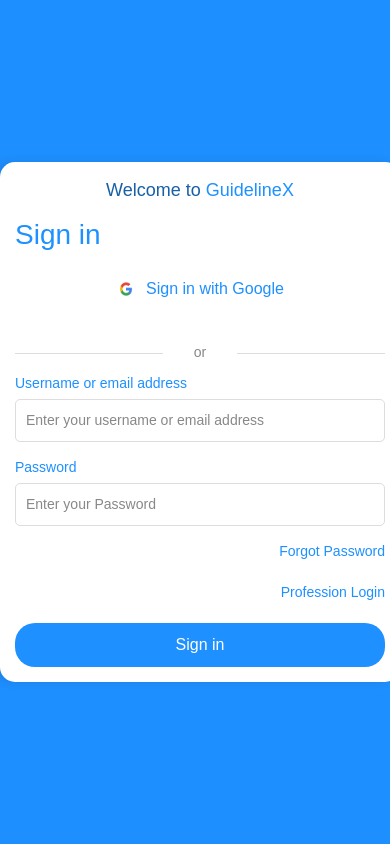
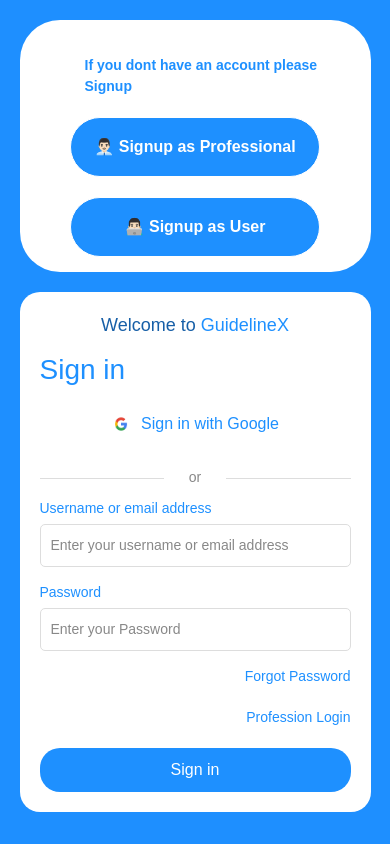
Before and after one commit to KevithMannage/sample, a React (Vite) app in the folder frontend/: page / in a window 390 px wide. Built offline with nearby package versions, Linux system fonts and the light colour scheme.

Commit message:
Improve mobile responsiveness in Login.css by adjusting layout, hiding unnecessary sections, and refining styles for smaller screens

```diff
--- a/frontend/src/Login.css
+++ b/frontend/src/Login.css
@@ -310,7 +310,17 @@
 
 
 
-/* Add responsiveness for mobile devices */
+
+
+
+
+
+
+
+
+
+
+
 
 @media (max-width: 768px) {
   body {
@@ -321,53 +331,77 @@
   .login-container {
     flex-direction: column;
     margin: 0;
-    align-items: center; /* Center the right container horizontally */
-    justify-content: center; /* Center the right container vertically */
+    align-items: center;
+    justify-content: flex-start;
+  }
+
+  /* Hide all unnecessary sections on mobile */
+  .left-section .logo {
+    display: none !important;
   }
 
   .left-section {
-    display: none;
-  }
-
-  .logo {
-    display: none;
+    display: block;
+    flex: none;
+    width: 100%;
   }
 
   .right-section {
-    min-width: 200px;
+    display: block; /* Ensure it's visible */
+    width: 90%;
     padding: 20px;
     border-radius: 20px;
-    margin: 0 auto; /* Center the container */
+    margin: 0 auto;
+    min-width: unset;
+    max-width: 400px;
+    box-shadow: none;
   }
 
   .right-section h4 {
-    font-size: 36px;
+    font-size: 32px;
+  }
+
+  .user-section {
+    display: block; /* Ensure it's visible */
+    margin: 20px auto;
+    padding: 20px;
+    width: 90%;
+    max-width: 400px;
+    height: auto;
+    border-radius: 40px;
+    order: 2; /* Place below the right section */
+  }
+
+  .account-button {
+    width: 90%;
+    margin: 0 auto;
+    margin-top: 20px;
+  }
+
+  .signin-button1 {
+    width: 90%;
+    margin: 0 auto;
+    margin-top: 20px;
+    margin-left: 10px;
+  }
+
+  .give_de {
+    margin-left: 0px;
+    margin-top: 20px;
+    font-size: 20px;
+    font-weight: bold;
+    color: #1e90ff;
   }
 }
 
+/* Optional: even tighter layout for very small devices */
 @media (max-width: 480px) {
-  .login-container {
-    flex-direction: column;
-    margin: 0;
-    align-items: center; /* Center the right container horizontally */
-    justify-content: center; /* Center the right container vertically */
-  }
-
-  .left-section {
-    display: none;
-  }
-
-  .logo {
-    display: none;
-  }
-
-  .right-section {
-    padding: 15px;
-    border-radius: 15px;
-    margin: 0 auto; /* Center the container */
-  }
-
   .right-section h4 {
     font-size: 28px;
   }
+
+  .user-section {
+    margin: 20px auto;
+    padding: 15px;
+  }
 }
```
